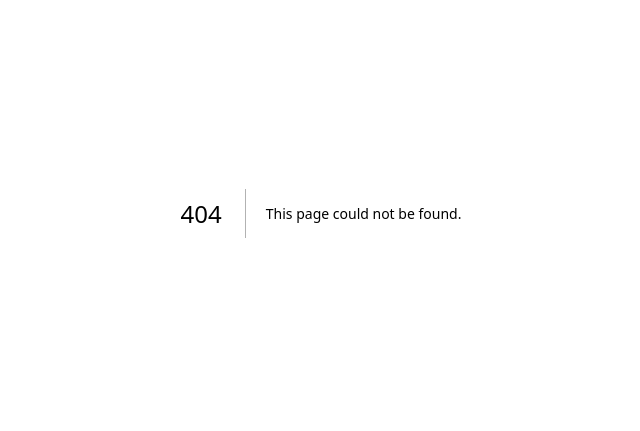
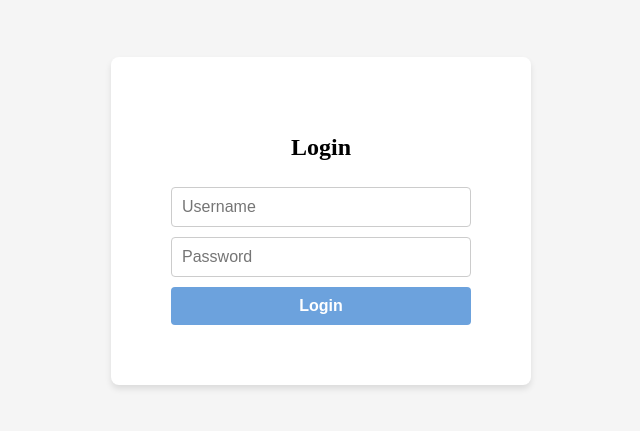
Before and after one commit to Ayushi8989/TrueBeacon, a Next.js app in the folder client/: page /login in a window 1280 px wide. Before the commit this address had no page. Shown: the part 187-618 px from the top of the page, without its empty margins (319-959 px from the left). Built offline with nearby package versions, Linux system fonts and the light colour scheme.

Commit message:
ADD: login form

```diff
--- /dev/null
+++ b/client/src/app/login/page.js
@@ -0,0 +1,48 @@
+"use client";
+
+import { useState } from "react";
+import InputField from "@/components/InputField";
+import Button from "@/components/Button";
+import "@/styles/form.css";
+
+export default function LoginPage() {
+    const [username, setUsername] = useState("");
+    const [password, setPassword] = useState("");
+
+    const handleLogin = async () => {
+        try {
+            const response = await fetch("/api/login", {
+                method: "POST",
+                headers: { "Content-Type": "application/json" },
+                body: JSON.stringify({ username, password }),
+            });
+
+            if (!response.ok) throw new Error("Login failed");
+
+            alert("Login successful");
+        } catch (error) {
+            alert(error.message);
+        }
+    };
+
+    return (
+        <div className="login-container">
+            <div className="login-form">
+            <h1 className="login-title">Login</h1>
+                <InputField
+                    type="text"
+                    placeholder="Username"
+                    value={username}
+                    onChange={(e) => setUsername(e.target.value)}
+                />
+                <InputField
+                    type="password"
+                    placeholder="Password"
+                    value={password}
+                    onChange={(e) => setPassword(e.target.value)}
+                />
+                <Button label="Login" onClick={handleLogin} />
+            </div>
+        </div>
+    );
+}
--- /dev/null
+++ b/client/src/components/Button.js
@@ -0,0 +1,9 @@
+import React from "react";
+
+export default function Button({ label, onClick }) {
+    return (
+        <button className="btn" onClick={onClick}>
+            {label}
+        </button>
+    );
+}
--- /dev/null
+++ b/client/src/components/InputField.js
@@ -0,0 +1,13 @@
+import React from "react";
+
+export default function InputField({ type, placeholder, value, onChange }) {
+    return (
+        <input
+            type={type}
+            placeholder={placeholder}
+            value={value}
+            onChange={onChange}
+            className="input-field"
+        />
+    );
+}
--- /dev/null
+++ b/client/src/styles/form.css
@@ -0,0 +1,54 @@
+/* Centering the form */
+.login-container {
+    display: flex;
+    flex-direction: column;
+    align-items: center;
+    justify-content: center;
+    height: 100vh;
+    background-color: #f5f5f5;
+}
+
+/* Login Title */
+.login-title {
+    font-size: 24px;
+    font-weight: bold;
+    margin-bottom: 16px;
+    text-align: center;
+}
+
+/* Form Wrapper */
+.login-form {
+    width: 300px;
+    padding: 60px;
+    background: white;
+    box-shadow: 0px 4px 6px rgba(0, 0, 0, 0.1);
+    border-radius: 8px;
+    display: flex;
+    flex-direction: column;
+    gap: 10px;
+}
+
+/* Input Fields */
+.input-field {
+    /* width: 100%; */
+    padding: 10px;
+    border: 1px solid #ccc;
+    border-radius: 4px;
+    font-size: 16px;
+}
+
+/* Button */
+.btn {
+    background-color: #6ca2dd;
+    color: white;
+    border: none;
+    padding: 10px;
+    border-radius: 4px;
+    cursor: pointer;
+    font-size: 16px;
+    font-weight: bold;
+}
+
+.btn:hover {
+    background-color: #0056b3;
+}
```
